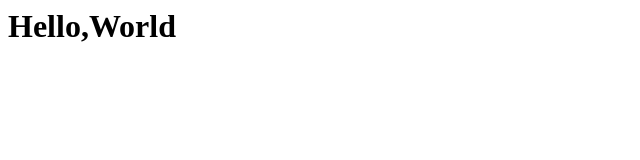
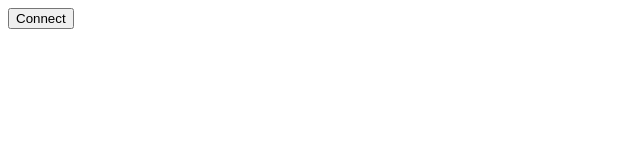
Before and after one commit to NBlackTea/LearnBLE, a plain HTML site: page index.html in a window 1280 px wide. Shown: the whole page, without its empty margins (0-640 px from the left). Drawn offline with Linux system fonts and the light colour scheme.

Commit message:
Update index.html

```diff
--- a/index.html
+++ b/index.html
@@ -1 +1,26 @@
-<h1>Hello,World</h1>
+
+<!DOCTYPE html>
+<html>
+<head>
+  <title></title>
+  <script>
+    function onButtonClick() {
+      let filters = [];
+
+      filters.push({services: ['battery_service']});
+
+      navigator.bluetooth.requestDevice({filters: filters})
+      .then(device => {
+        console.log(device)
+      })
+      .catch(error => {
+        console.log('Argh! ' + error);
+      });
+    }
+
+  </script>
+</head>
+<body>
+  <button onclick="onButtonClick()">Connect</button>
+</body>
+</html>
```
